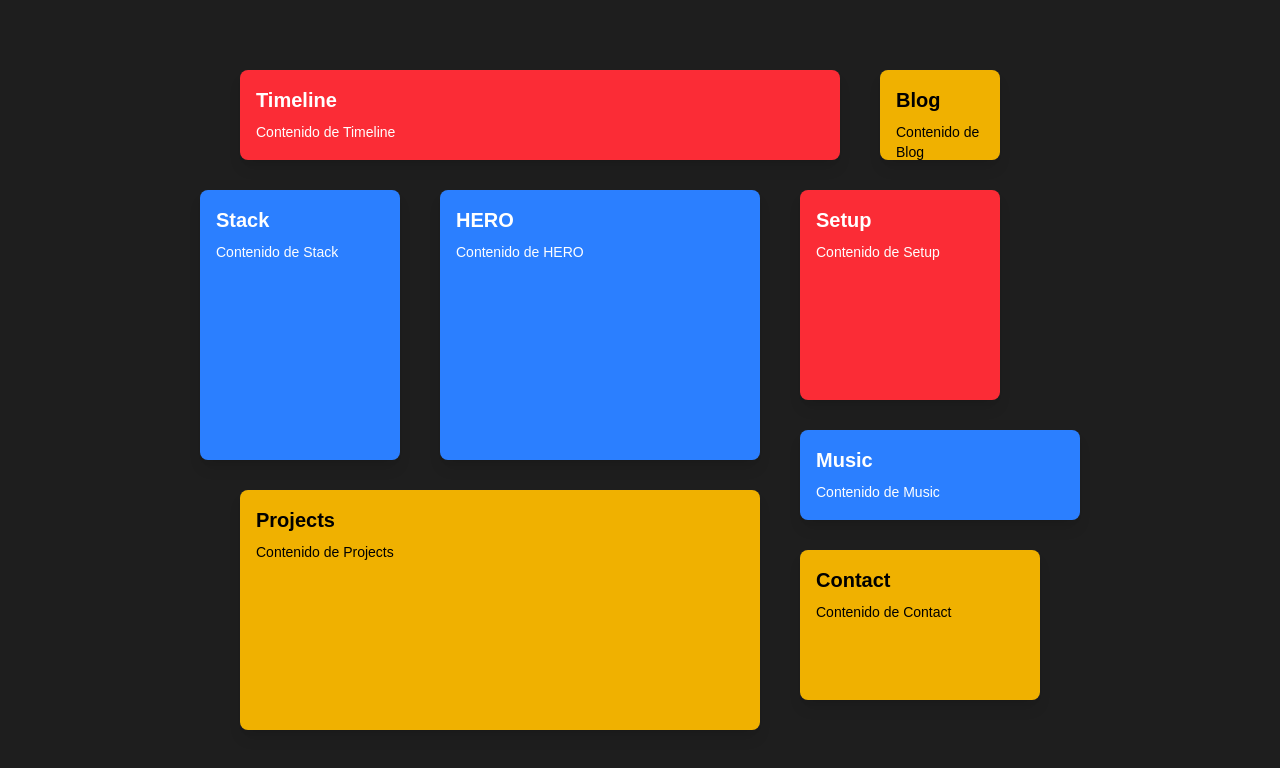
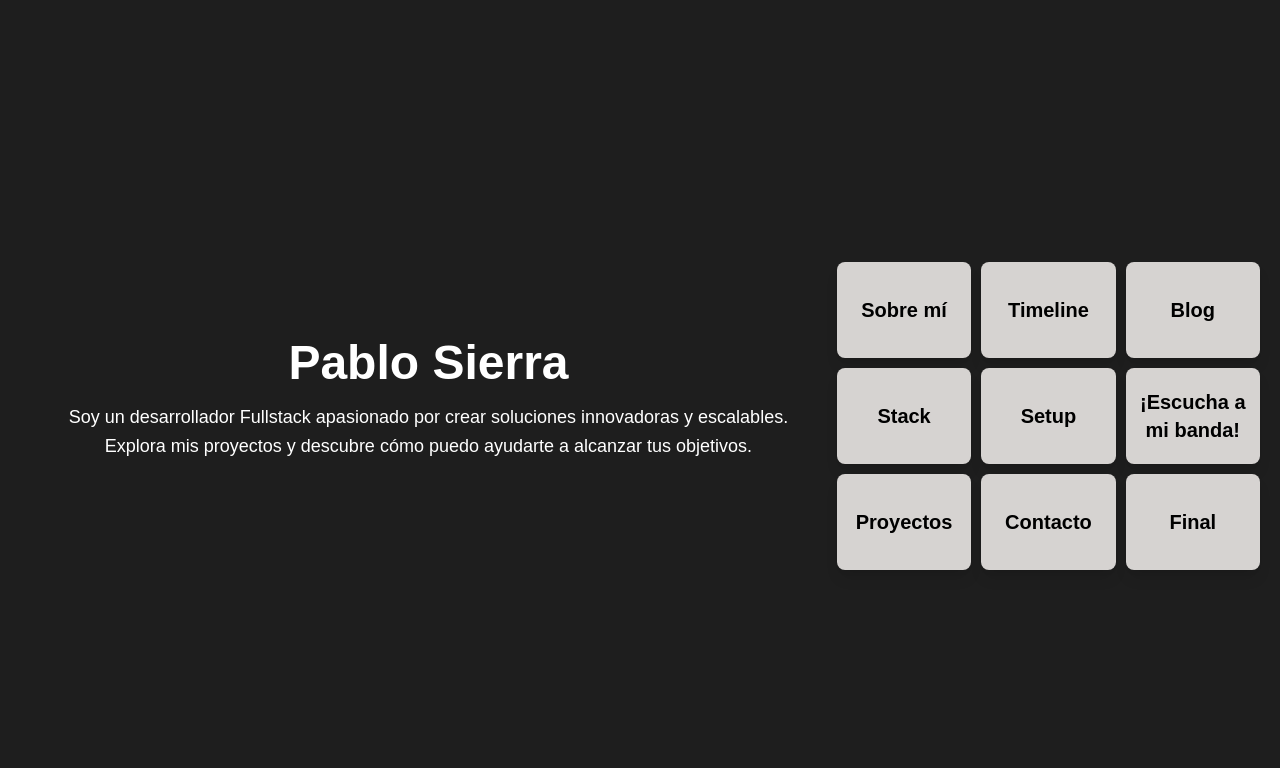
Before and after one commit to sierrapablo/sierrapablo-web, a React (Vite) app in the folder frontend/: page / in a window 1280 px wide. Shown: the top 768 px of the page. Built offline with nearby package versions, Linux system fonts and the light colour scheme.

Commit message:
⬆ major: Redesigned Main App

```diff
--- a/frontend/package.json
+++ b/frontend/package.json
@@ -10,6 +10,10 @@
     "preview": "vite preview"
   },
   "dependencies": {
+    "@emotion/react": "^11.14.0",
+    "@emotion/styled": "^11.14.0",
+    "@mui/icons-material": "^7.0.1",
+    "@mui/material": "^7.0.1",
     "@tailwindcss/vite": "^4.1.3",
     "react": "^19.0.0",
     "react-dom": "^19.0.0",
--- /dev/null
+++ b/frontend/src/components/about/About.tsx
@@ -0,0 +1,12 @@
+function About() {
+  return (
+    <div className="flex flex-col items-center justify-center text-center p-6 max-w-4xl mx-auto">
+      <h1 className="text-4xl font-bold mb-2 sm:mb-6">Sobre mí</h1>
+      <p className="text-sm sm:text-2xl text-justify leading-relaxed">
+        He desempeñado diversos roles dentro del ámbito de la ingeniería de datos, y actualmente me enfoco en el desarrollo front-end para complementar mi expertise. Esta combinación me permite crear aplicaciones integrales y liderar proyectos de gran envergadura con una visión completa. Mis principal objetivo a la hora de desarrollar una solución de software es conseguir la mejor experiencia de usuario posible, ofreciendo flujos de uso intuitivos, simples y con diseños minimalistas.
+      </p>
+    </div>
+  );
+};
+
+export default About;
--- a/frontend/src/components/card/Card.tsx
+++ b/frontend/src/components/card/Card.tsx
@@ -3,31 +3,19 @@ import React from "react";
 export type CardVariant = "primary" | "secondary" | "tertiary";
 
 interface CardProps {
-  title: string;
-  content: string;
-  variant?: CardVariant;
   className?: string;
+  children?: React.ReactNode;
+  onClick?: () => void;
 }
 
-const Card: React.FC<CardProps> = ({ title, content, variant, className = "" }) => {
-  const baseClasses = "p-4 rounded-lg shadow-lg transform transition-transform duration-200 hover:scale-105";
+const Card: React.FC<CardProps> = ({ className = "", children, onClick }) => {
+  const baseClasses = "p-5 text-black bg-stone-300 rounded-lg shadow-lg transform transition-transform duration-300 hover:transition hover:duration-300 hover:ease-in-out hover:scale-105 hover:bg-green-500 cursor-pointer";
 
-  const variantClasses: Record<CardVariant, string> = {
-    primary: "bg-blue-500 text-white",
-    secondary: "bg-red-500 text-white",
-    tertiary: "bg-yellow-500 text-black",
-  };
+  const cardClasses = `${baseClasses} ${className}`;
 
-  const appliedVariant = variant ? variantClasses[variant] : "";
-
-  const cardClasses = `${baseClasses} ${appliedVariant} ${className}`;
-
-  return (
-    <div className={cardClasses}>
-      <h2 className="text-xl font-bold mb-2">{title}</h2>
-      <p className="text-sm">{content}</p>
-    </div>
-  );
+  return <div className={cardClasses} onClick={onClick}>
+    {children}
+  </div>;
 };
 
 export default Card;
--- /dev/null
+++ b/frontend/src/data/gridCards.tsx
@@ -0,0 +1,64 @@
+import { JSX } from "react";
+import Card from "../components/card/Card";
+import About from "../components/about/About";
+
+export interface GridCard {
+  id: string;
+  label: string;
+  route?: string;
+  focusedContent?: JSX.Element;
+}
+
+export const gridCards: GridCard[] = [
+  {
+    id: "about",
+    label: "Sobre mí",
+    focusedContent: <About />
+  },
+  {
+    id: "timeline",
+    label: "Timeline",
+    focusedContent: <div>Here goes the detailed Timeline content.</div>
+  },
+  {
+    id: "blog",
+    label: "Blog",
+    route: "/blog"
+  },
+  {
+    id: "stack",
+    label: "Stack",
+    focusedContent: (
+      <div className="flex flex-col gap-4">
+        <Card className="bg-blue-400 hover:bg-blue-500">Nested Card 1</Card>
+        <Card className="bg-blue-400 hover:bg-blue-500">Nested Card 2</Card>
+        <Card className="bg-blue-400 hover:bg-blue-500">Nested Card 3</Card>
+      </div>
+    )
+  },
+  {
+    id: "setup",
+    label: "Setup",
+    focusedContent: <div>Detalles sobre Setup.</div>
+  },
+  {
+    id: "band",
+    label: "¡Escucha a mi banda!",
+    focusedContent: <div>Contenido sobre tu banda.</div>
+  },
+  {
+    id: "proyectos",
+    label: "Proyectos",
+    focusedContent: <div>Información sobre Proyectos.</div>
+  },
+  {
+    id: "contacto",
+    label: "Contacto",
+    focusedContent: <div>Datos de Contacto.</div>
+  },
+  {
+    id: "final",
+    label: "Final",
+    focusedContent: <div>Contenido final.</div>
+  }
+];
--- /dev/null
+++ b/frontend/src/pages/app/App.styles.ts
@@ -0,0 +1,9 @@
+export const appStyles = {
+  layout: "h-screen w-screen flex items-center justify-center max-w-full px-5",
+  grid: "grid grid-cols-[repeat(3,1fr)] grid-rows-[repeat(3,1fr)] gap-[10px] pb-20 md:pb-0",
+  card: "sm:px-1 w-full flex items-center justify-center",
+  label: "text-base sm:text-lg md:text-xl font-bold text-center",
+  overlay: "fixed inset-0 w-full h-full z-50 bg-sp-darkgrey bg-opacity-80 backdrop-blur-md flex items-center justify-center transition-opacity duration-300",
+  modal: "w-[90vh] h-[60vh] bg-stone-300 text-black p-10 rounded-xl shadow-2xl transform transition-all duration-500",
+  closeButton: "absolute top-4 right-4 text-neutral-500 hover:text-red-500 focus:outline-none ease-in-out transition duration-500",
+};
--- a/frontend/src/pages/app/App.tsx
+++ b/frontend/src/pages/app/App.tsx
@@ -1,80 +1,81 @@
-import React from "react";
+import React, { useState } from "react";
+import { useNavigate } from "react-router-dom";
 import Card from "../../components/card/Card";
+import { gridCards, GridCard } from "../../data/gridCards";
+import { appStyles } from "./App.styles";
+import CloseIcon from '@mui/icons-material/Close';
 
 const App: React.FC = () => {
+
+  const [focusedContent, setFocusedContent] = useState<React.ReactNode | null>(null);
+  const [fadeState, setFadeState] = useState<"in" | "out">("in");
+  const navigate = useNavigate();
+
+  const handleCardClick = (card: GridCard) => {
+    if (card.route) {
+      navigate(card.route);
+    } else {
+      setFadeState("out");
+      setFocusedContent(card.focusedContent || <h2>{card.label}</h2>);
+      setTimeout(() => setFadeState("in"), 0);
+    }
+  }
+
+  const closeFocusedView = () => {
+    setFadeState("out");
+    setTimeout(() => {
+      setFocusedContent(null);
+      setFadeState("in");
+    }, 500);
+  };
+
   return (
-    <div className="h-screen w-screen flex items-center justify-center overflow-hidden">
-      <div
-        className="grid"
-        style={{
-          gridTemplateColumns: "repeat(24, 40px)",
-          gridTemplateRows: "repeat(24, 30px)",
-        }}
-      >
-        {/* TIMELINE */}
-        <Card
-          title="Timeline"
-          content="Contenido de Timeline"
-          variant="secondary"
-          className="row-start-2 row-end-5 col-start-3 col-end-18"
-        />
+    <div className={appStyles.layout}>
 
-        {/* BLOG */}
-        <Card
-          title="Blog"
-          content="Contenido de Blog"
-          variant="tertiary"
-          className="row-start-2 row-end-5 col-start-19 col-end-22"
-        />
+      <div className="w-full flex flex-col md:flex-row justify-center items-center mt-8">
+        {/* Hero Section */}
+        <div className="relative w-full h-[60vh] bg-cover bg-center flex flex-col justify-center items-center text-white text-center px-8 pb-2">
+          <h1 className="text-5xl font-extrabold mb-4">Pablo Sierra</h1>
+          <p className="text-lg max-w-3xl mb-6 text-center leading-relaxed">Soy un desarrollador Fullstack apasionado por crear soluciones innovadoras y escalables. Explora mis proyectos y descubre cómo puedo ayudarte a alcanzar tus objetivos.</p>
+        </div>
+        {/* Galería */}
+        < div className={appStyles.grid}>
+          {gridCards.map((card) => (
+            <Card
+              key={card.id}
+              className={appStyles.card}
+              onClick={() => handleCardClick(card)}
+            >
+              <span className={appStyles.label}>{card.label}</span>
+            </Card>
+          ))}
+        </div>
+      </div>
 
-        {/* STACK */}
-        <Card
-          title="Stack"
-          content="Contenido de Stack"
-          variant="primary"
-          className="row-start-6 row-end-15 col-start-2 col-end-7"
-        />
-
-        {/* HERO: F6,C8 a F14,C15 */}
-        <Card
-          title="HERO"
-          content="Contenido de HERO"
-          variant="primary"
-          className="row-start-6 row-end-15 col-start-8 col-end-16"
-        />
-
-        {/* SETUP */}
-        <Card
-          title="Setup"
-          content="Contenido de Setup"
-          variant="secondary"
-          className="row-start-6 row-end-13 col-start-17 col-end-22"
-        />
-
-        {/* MUSIC: F14,C17 a F16,C23 */}
-        <Card
-          title="Music"
-          content="Contenido de Music"
-          variant="primary"
-          className="row-start-14 row-end-17 col-start-17 col-end-24"
-        />
-
-        {/* PROJECTS */}
-        <Card
-          title="Projects"
-          content="Contenido de Projects"
-          variant="tertiary"
-          className="row-start-16 row-end-24 col-start-3 col-end-16"
-        />
-
-        {/* CONTACT */}
-        <Card
-          title="Contact"
-          content="Contenido de Contact"
-          variant="tertiary"
-          className="row-start-18 row-end-23 col-start-17 col-end-23"
-        />
-      </div>
+      {/* Vista enfocada */}
+      {focusedContent && (
+        <div
+          className={`${appStyles.overlay} ${fadeState === "in" ? "opacity-100" : "opacity-0"
+            }`}
+          onClick={closeFocusedView}
+        >
+          <div
+            className={`${appStyles.modal} ${fadeState === "in" ? "scale-100 opacity-100" : "scale-95 opacity-0"
+              }`}
+            onClick={(e) => e.stopPropagation()}
+          >
+            <div className="text-right">
+              <button
+                className={appStyles.closeButton}
+                onClick={closeFocusedView}
+              >
+                <CloseIcon fontSize="large" />
+              </button>
+            </div>
+            <div className="mt-4">{focusedContent}</div>
+          </div>
+        </div>
+      )}
     </div>
   );
 };
--- a/frontend/src/pages/blog/Blog.tsx
+++ b/frontend/src/pages/blog/Blog.tsx
@@ -11,7 +11,7 @@ const Blog = () => {
     <div className="min-h-screen flex flex-col items-center justify-center text-center">
       <h1 className="text-4xl font-bold mb-4">Blog</h1>
       <p className="text-lg pb-4">El blog se encuentra en construcción.</p>
-      <button onClick={handleGoHome} className="px-6 py-2 bg-blue-500 text-white rounded-lg hover:bg-blue-700 transition-colors">
+      <button onClick={handleGoHome} className="px-6 py-2 bg-stone-300 text-black cursor-pointer rounded-lg hover:bg-green-500 transition-colors">
         Volver al inicio
       </button>
     </div>
--- a/frontend/src/pages/not-fount/NotFound.tsx
+++ b/frontend/src/pages/not-found/NotFound.tsx
@@ -9,9 +9,9 @@ const NotFound = () => {
 
   return (
     <div className="min-h-screen flex flex-col items-center justify-center text-center">
-      <h1 className="text-4xl font-bold mb-4">404</h1>
+      <h1 className="text-4xl font-bold mb-4">Error 404</h1>
       <p className="text-lg pb-4">La página que buscas no existe.</p>
-      <button onClick={handleGoHome} className="px-6 py-2 bg-blue-500 text-white rounded-lg hover:bg-blue-700 transition-colors">
+      <button onClick={handleGoHome} className="px-6 py-2 bg-stone-300 text-black cursor-pointer rounded-lg hover:bg-green-500 transition-colors">
         Volver al inicio
       </button>
     </div>
--- a/frontend/src/routes/routes.tsx
+++ b/frontend/src/routes/routes.tsx
@@ -1,7 +1,7 @@
 import { createBrowserRouter, RouteObject } from "react-router-dom";
 import App from "../pages/app/App";
 import Blog from "../pages/blog/Blog";
-import NotFound from "../pages/not-fount/NotFound";
+import NotFound from "../pages/not-found/NotFound";
 
 const routes: RouteObject[] = [
   {
--- a/frontend/src/styles/globals.css
+++ b/frontend/src/styles/globals.css
@@ -2,6 +2,35 @@
 
 @theme {
   --color-sp-darkgrey: #1e1e1e;
+
+  --animate-slide-in: slideIn 1s ease-out forwards;
+
+  --animate-slide-out: slideOut 1s ease-in forwards;
+
+  @keyframes slideIn {
+    0% {
+      transform: translateX(-100%);
+      opacity: 0;
+    }
+
+    100% {
+      transform: translateX(0);
+      opacity: 1;
+    }
+  }
+
+  @keyframes slideOut {
+    0% {
+      transform: translateX(0);
+      opacity: 1;
+    }
+
+    100% {
+      transform: translateX(100%);
+      opacity: 0;
+    }
+  }
+
 }
 
 * {
```
Also changed, not shown: frontend/src/assets/images/background.webp (added), 1 other file (tests, documents, lock files or other folders).
